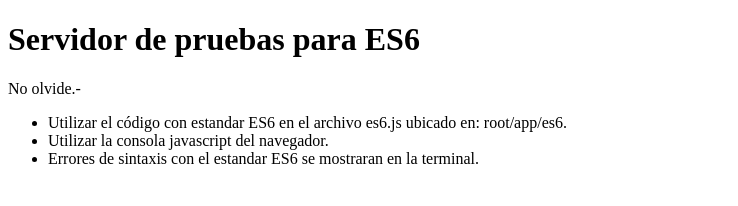
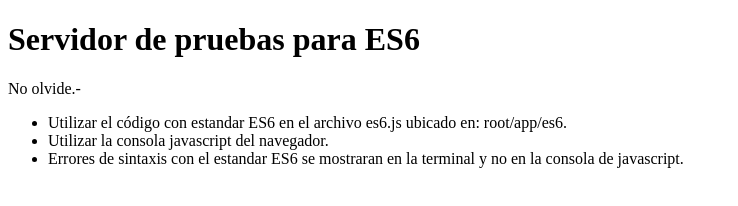
Before and after one commit to nemesis866/ecmascript_6_entorno_de_desarrollo, a website: page app/index.html in a window 1280 px wide. Shown: the whole page, without its empty margins (0-738 px from the left). Drawn offline with Linux system fonts and the light colour scheme.

```diff
--- a/app/index.html
+++ b/app/index.html
@@ -10,7 +10,7 @@
 	<ul>
 		<li>Utilizar el código con estandar ES6 en el archivo es6.js ubicado en: root/app/es6.</li>
 		<li>Utilizar la consola javascript del navegador.</li>
-		<li>Errores de sintaxis con el estandar ES6 se mostraran en la terminal.</li>
+		<li>Errores de sintaxis con el estandar ES6 se mostraran en la terminal y no en la consola de javascript.</li>
 	</ul>
 
 	<script src="/es5/es5.js"></script>
```
Also changed, not shown: package.json (+5 -2 lines).
